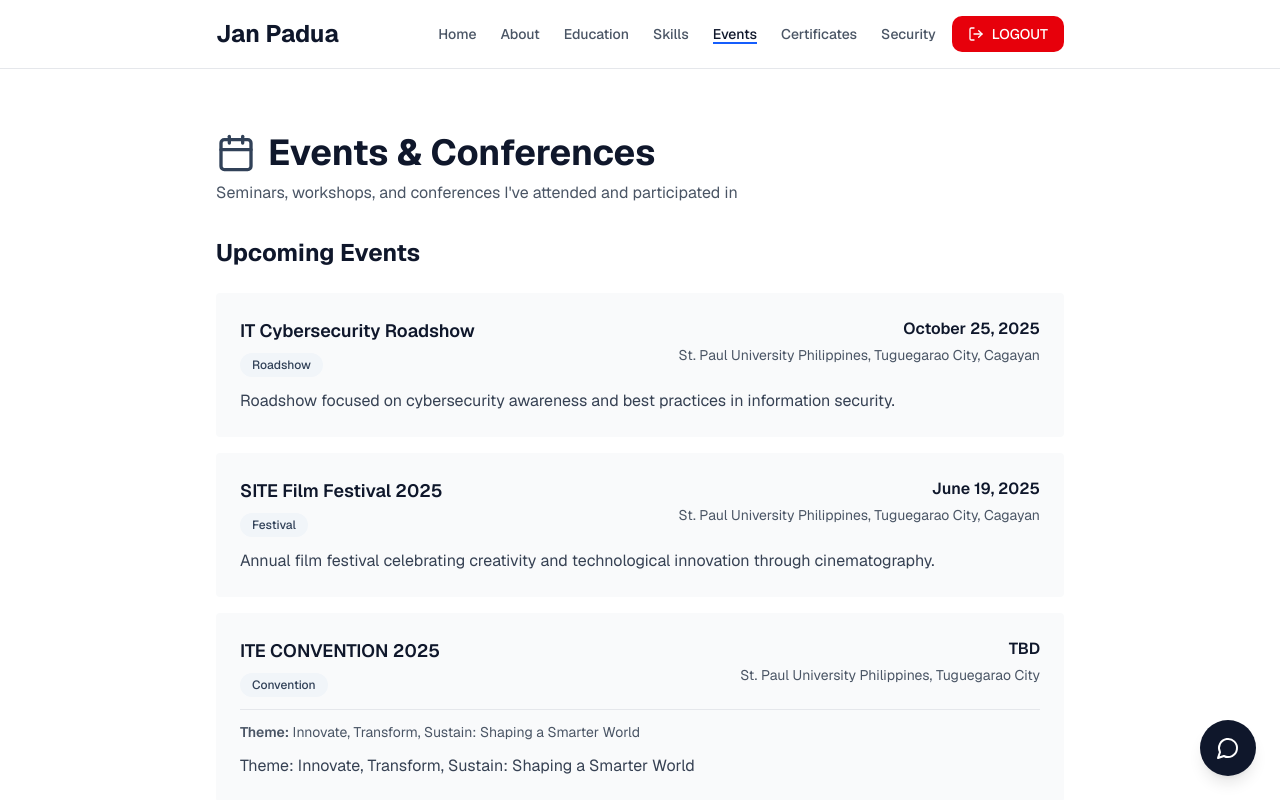
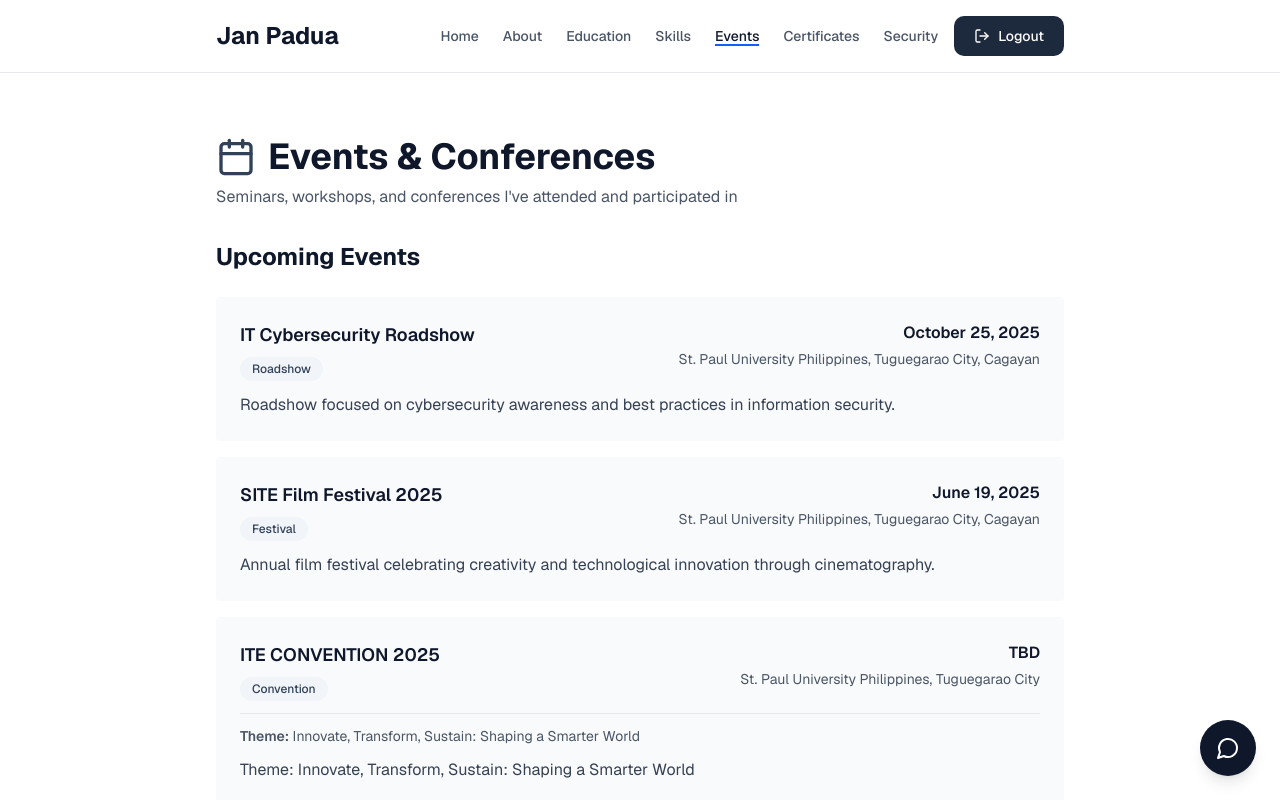
Before and after one commit to ierdnax-aud/week3-Jan-Padua-Andrei, a Next.js app: page /events in a window 1280 px wide. Shown: the top 800 px of the page. Built offline with nearby package versions, Linux system fonts and the light colour scheme.

Commit message:
Update logout button: change to dark gray color and improve sizing

```diff
--- a/components/navigation.tsx
+++ b/components/navigation.tsx
@@ -53,9 +53,9 @@ export function Navigation() {
 
             {/* Logout Button (Desktop) */}
             <SignOutButton redirectUrl="/sign-in">
-              <button className="hidden md:flex items-center gap-2 bg-red-600 hover:bg-red-700 text-white px-4 py-2 rounded-lg font-medium text-sm transition-all hover:shadow-lg">
+              <button className="hidden md:flex items-center gap-2 bg-slate-800 hover:bg-slate-900 text-white px-5 py-2.5 rounded-lg font-medium text-sm transition-all hover:shadow-lg">
                 <LogOut className="w-4 h-4" />
-                LOGOUT
+                Logout
               </button>
             </SignOutButton>
 
```
